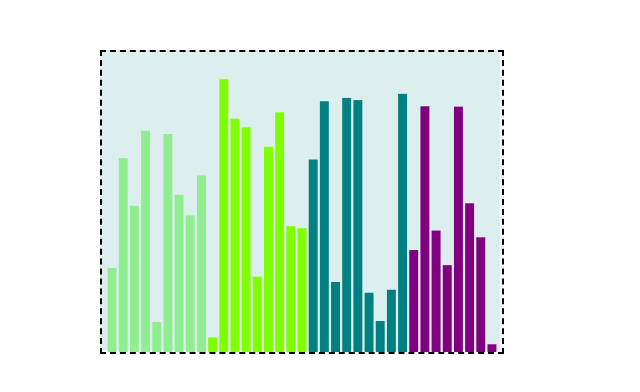
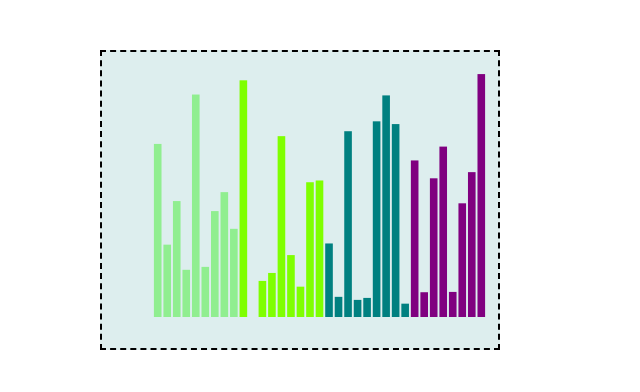
Before and after one commit to juliecoding/practices-D3, a plain HTML site: page exercise1/index.html in a window 1280 px wide. Shown: the whole page, without its empty margins (0-640 px from the left). Drawn offline with nearby package versions, Linux system fonts and the light colour scheme.

Commit message:
Using margins to allow space for axes and the like. Cool because it seems like this will be more consistent/simpler to change than the adjusters we used before (see comments in lines 27 and 30, for example

```diff
--- a/exercise1/index.html
+++ b/exercise1/index.html
@@ -9,22 +9,26 @@
     <body>
         <div id="chartArea"></div>
         <script type="text/javascript">
-            var dataset = _.map(_.range(35), i => Math.random() * 100);
+            var dataset = _.map(_.range(35), i => Math.random() * 35);
 
-            var w = 400, h = 300;
+            var margin = {top: 15, right: 15, bottom: 35, left: 50};
+            var w = 400 - margin.left - margin.right,
+                h = 300 - margin.top - margin.bottom;
 
             var svg = d3.select('#chartArea').append('svg')
-                .attr('width', w)
-                .attr('height', h)
+                .attr('width', w + margin.left + margin.right)
+                .attr('height', h + margin.top + margin.bottom)
                 .style('border', '2px dashed black')
+                .append('g')
+                .attr('transform', `translate(${margin.left}, ${margin.top})`)
 
             var xScale = d3.scale.ordinal()
                 .domain(dataset)
-                .rangeBands([0, w], 0.2, 0.5); //second argument is the padding between each band (bar); it can feasibly range from 0 (none) to 1 (too much). A measurement of .5 means that the padding between bands is the same width as the bands themselves.  Third argument is padding at the beginning and end of the set of bands (beginning and end of 'x scale' of graph).
+                .rangeBands([0, w], 0.2, /*.5*/); //second argument is the padding between each band (bar); it can feasibly range from 0 (none) to 1 (too much). A measurement of .5 means that the padding between bands is the same width as the bands themselves. Third argument is padding at the beginning and end of the set of bands (beginning and end of 'x scale' of graph). So it gives a little space between where your "chart" begins and where the bars will actually start showing up.
 
             var yScale = d3.scale.linear()
-                .domain([0, d3.max(dataset) * 1.1])
-                .range([0, h]);
+                .domain([0, d3.max(dataset)] /* * 1.1*/) //Setting this to slightly more than the dataset (by using the 1.1 multiplier) gives us a little bit of space between the highest bar and the top of the "chart".
+                .range([h, 0])
 
             // var colorScale = d3.scale.linear()  //we've copied the yScale (because we still want a linear ... distribution(?)),
             //     .domain([0, d3.max(dataset)])  //but have removed the 1.02 multiplier because we don't need a buffer anymore
--- a/exercise1/styles.css
+++ b/exercise1/styles.css
@@ -1,9 +1,14 @@
+* {
+  box-sizing: border-box;
+}
+
 body {
   margin: 0;
   padding: 0;
   padding-top: 50px;
   padding-left: 100px;
 }
+
 
 #chartArea {
   background-color: #DEE;
```
